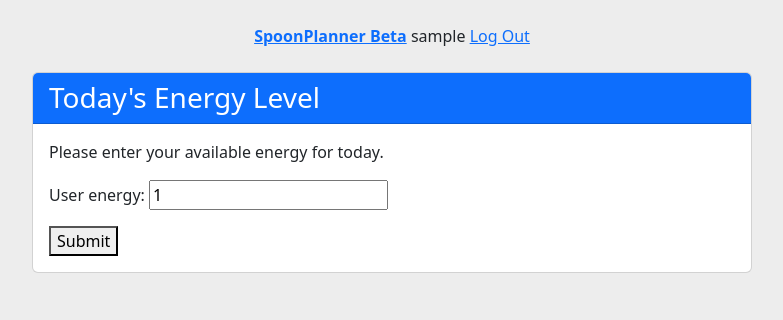
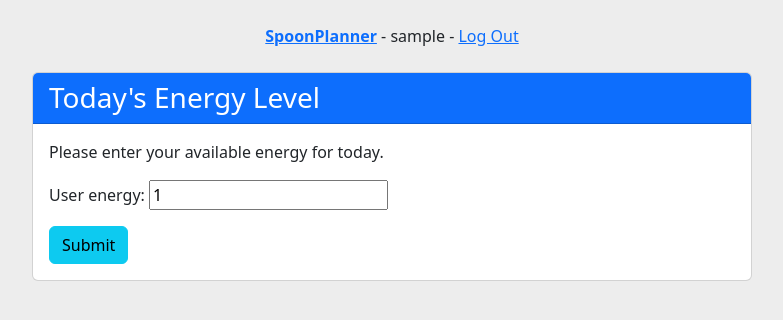
Before and after one commit to knutinator/spoon-planner, a Django app: page /energy_input/ in a window 1280 px wide. Shown: the top 320 px of the page, without its empty margins (248-1031 px from the left). Run offline with Django 3.2, Linux system fonts and the light colour scheme; a user stored in the database is signed in; tables that the repository leaves empty hold one stand-in row (values such as "Sample post"); some libraries are stand-ins or nearby versions.

```diff
--- a/templates/base.html
+++ b/templates/base.html
@@ -19,11 +19,11 @@
     <header class="row">
       <nav class="col-12 text-center pt-4">
 
-        <strong><a href="{% url 'home' %}">SpoonPlanner Beta</a></strong>
+        <strong><a href="{% url 'home' %}">SpoonPlanner</a></strong>
 
         {% if user.is_authenticated %}
 
-        <span> {{ user.username }}</span>
+        <span>- {{ user.username }} -</span>
         <a href="{% url 'logout' %}">Log Out</a>
         {% else %}
         <a href="{% url 'login' %}">Log In</a>
--- a/templates/energy_input.html
+++ b/templates/energy_input.html
@@ -15,7 +15,7 @@
   <form method="post">
     {% csrf_token %}
     {{ form.as_p }}
-    <button type="submit">Submit</button>
+    <button type="submit" class="btn btn-info">Submit</button>
   </form>
         </div>
       </div>
--- a/templates/task_list.html
+++ b/templates/task_list.html
@@ -26,7 +26,7 @@
       </form>
         <p class="card-text"><strong>Spoons needed: {{ task.energy }}</strong></p>
 
-        <a href="{% url 'task-edit' task.pk %}" class="btn btn-primary btn-sm float-end mx-1">Edit</a>
+        <a href="{% url 'task-edit' task.pk %}" class="btn btn-primary btn-sm float-right mx-1">Edit</a>
         <a href="{% url 'task-confirm-delete' task.pk %}" class="btn btn-danger btn-sm float-end mx-1">Delete</a>
         <form method="post" class="float-start" action="{% url 'task-select' task.pk %}">
           {% csrf_token %}
```
